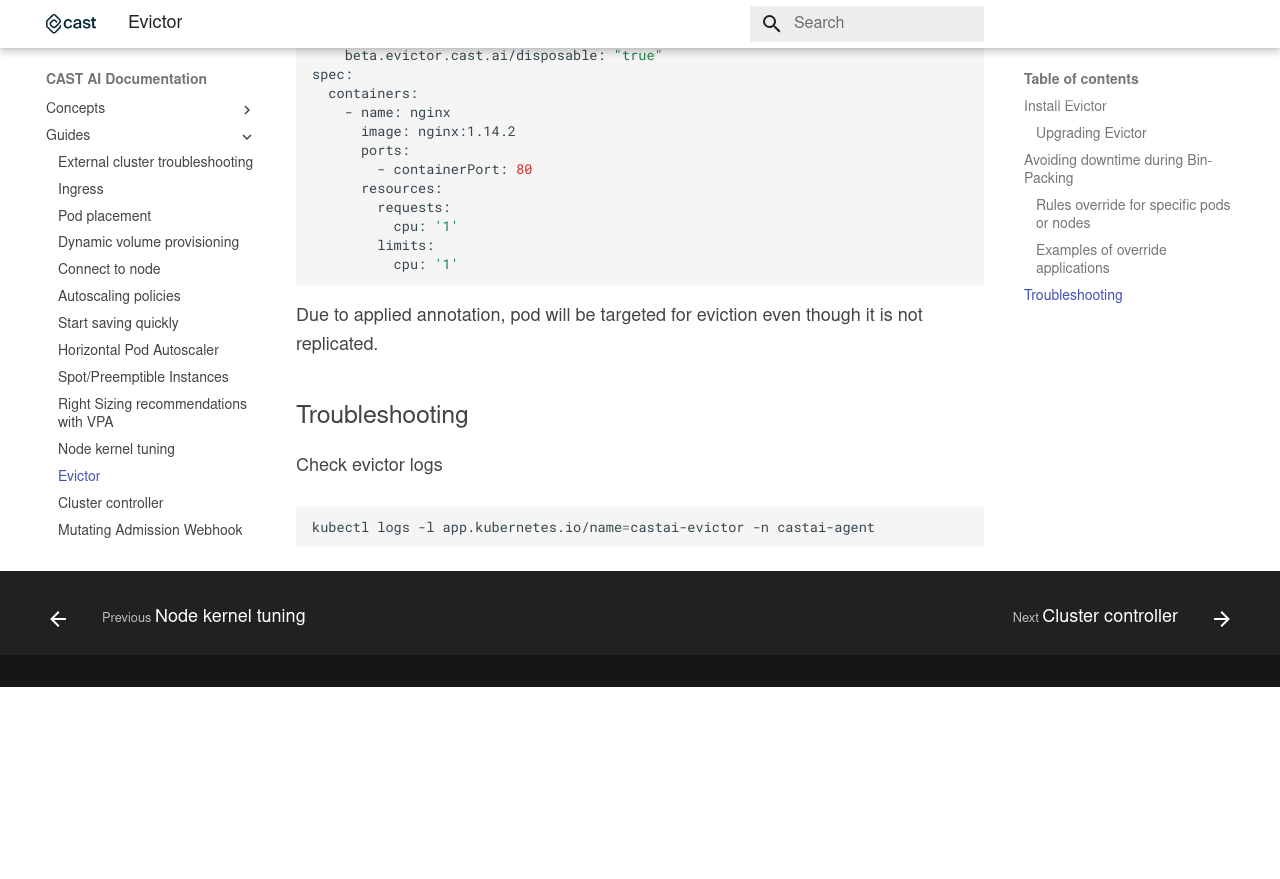
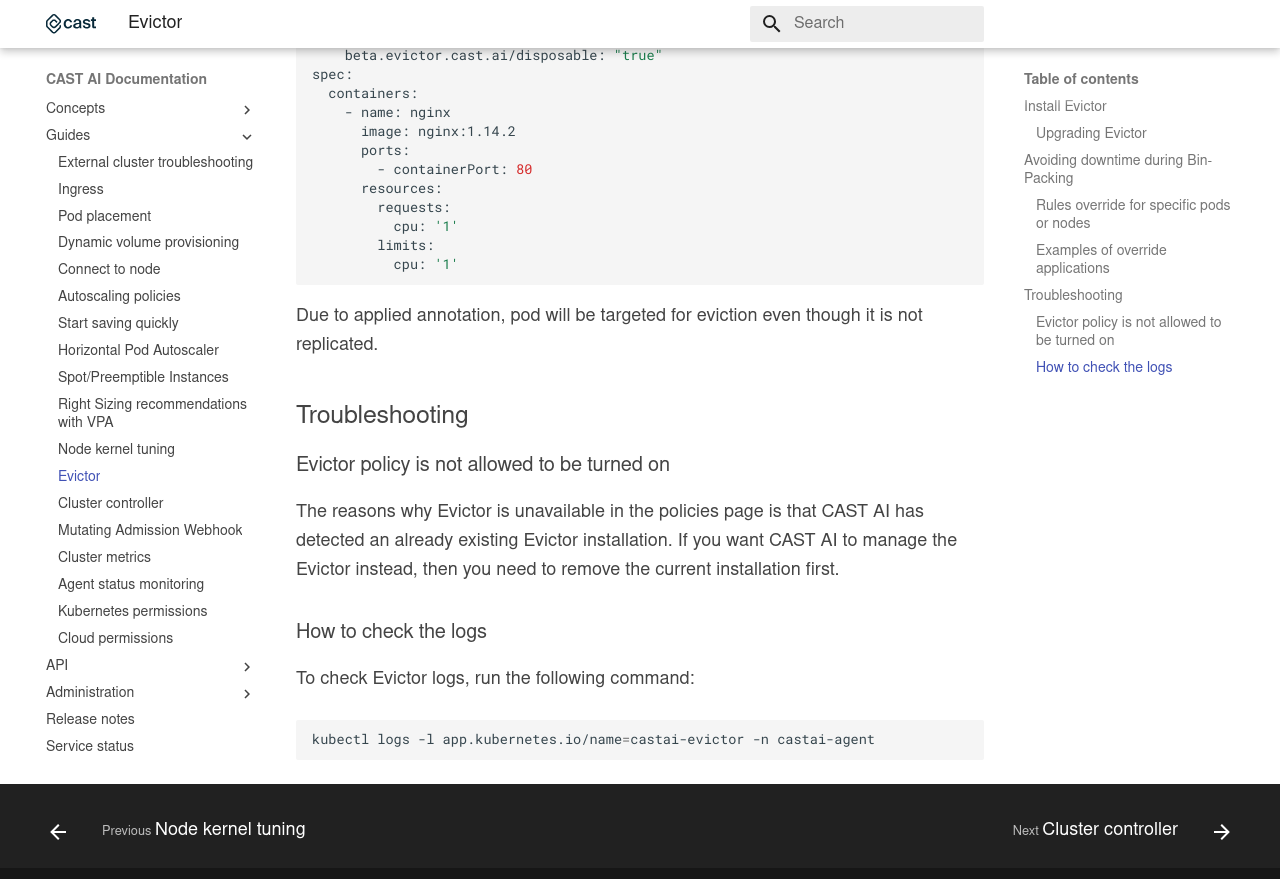
Before and after one commit to castai/docs, an MkDocs documentation site: the page built from docs/guides/evictor.md, in a window 1280 px wide and 900 px high, scrolled down 3300 px. Shown: the top 879 px of the window. Built offline with MkDocs 1.6.1 and Material for MkDocs 9.7.7, drawn with Linux system fonts in a browser that asks for light colours; some web fonts are replaced; before the commit the page ends 3987 px from its top, so only the background shows below that.

Commit message:
evictor unavailable as policy (#208)

````diff
--- a/docs/guides/evictor.md
+++ b/docs/guides/evictor.md
@@ -125,7 +125,13 @@
 
 ## Troubleshooting
 
-Check evictor logs
+### Evictor policy is not allowed to be turned on
+
+The reasons why Evictor is unavailable in the policies page is that CAST AI has detected an already existing Evictor installation. If you want CAST AI to manage the Evictor instead, then you need to remove the current installation first.
+
+### How to check the logs
+
+To check Evictor logs, run the following command:
 
 ```shell
 kubectl logs -l app.kubernetes.io/name=castai-evictor -n castai-agent
````
